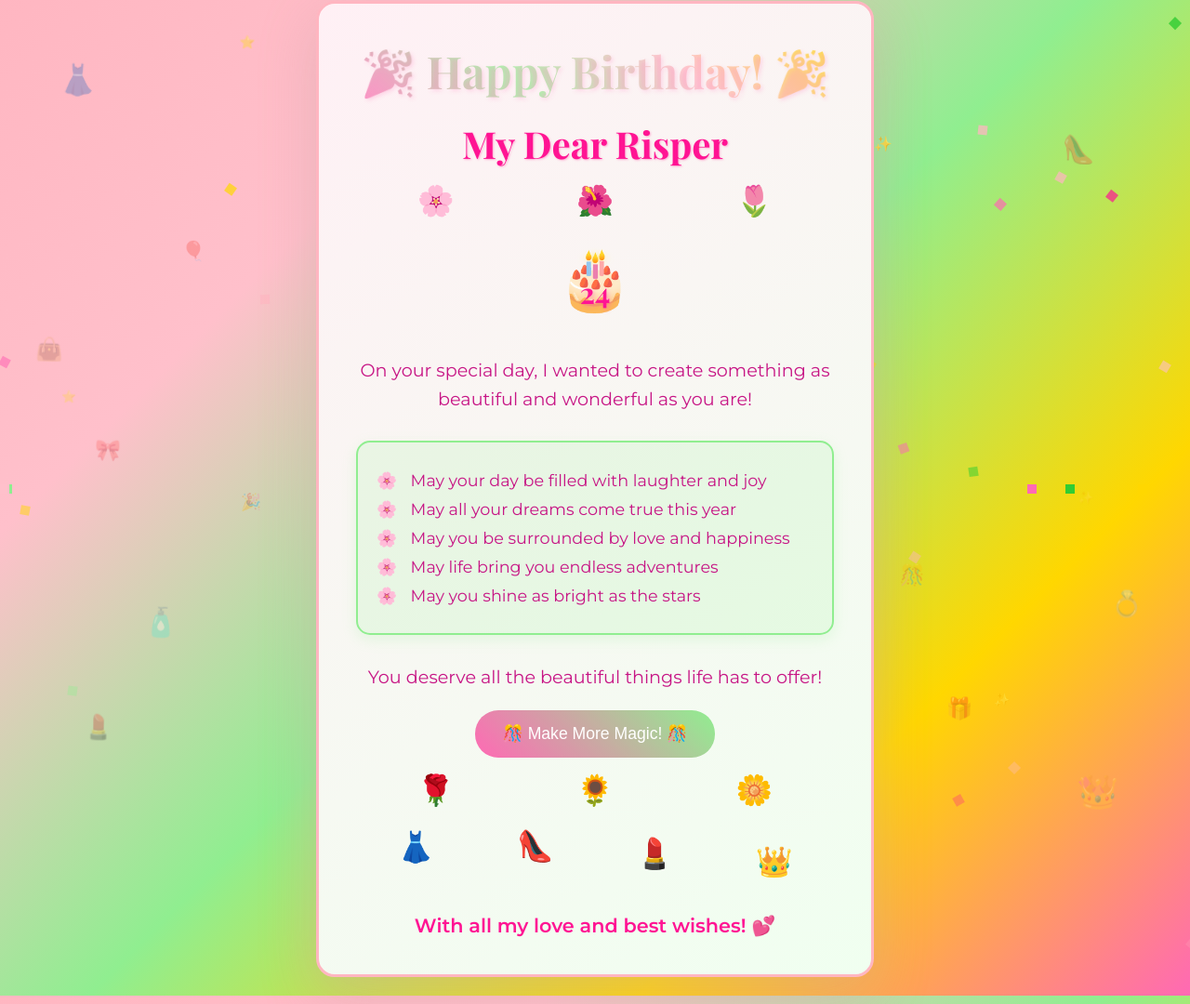
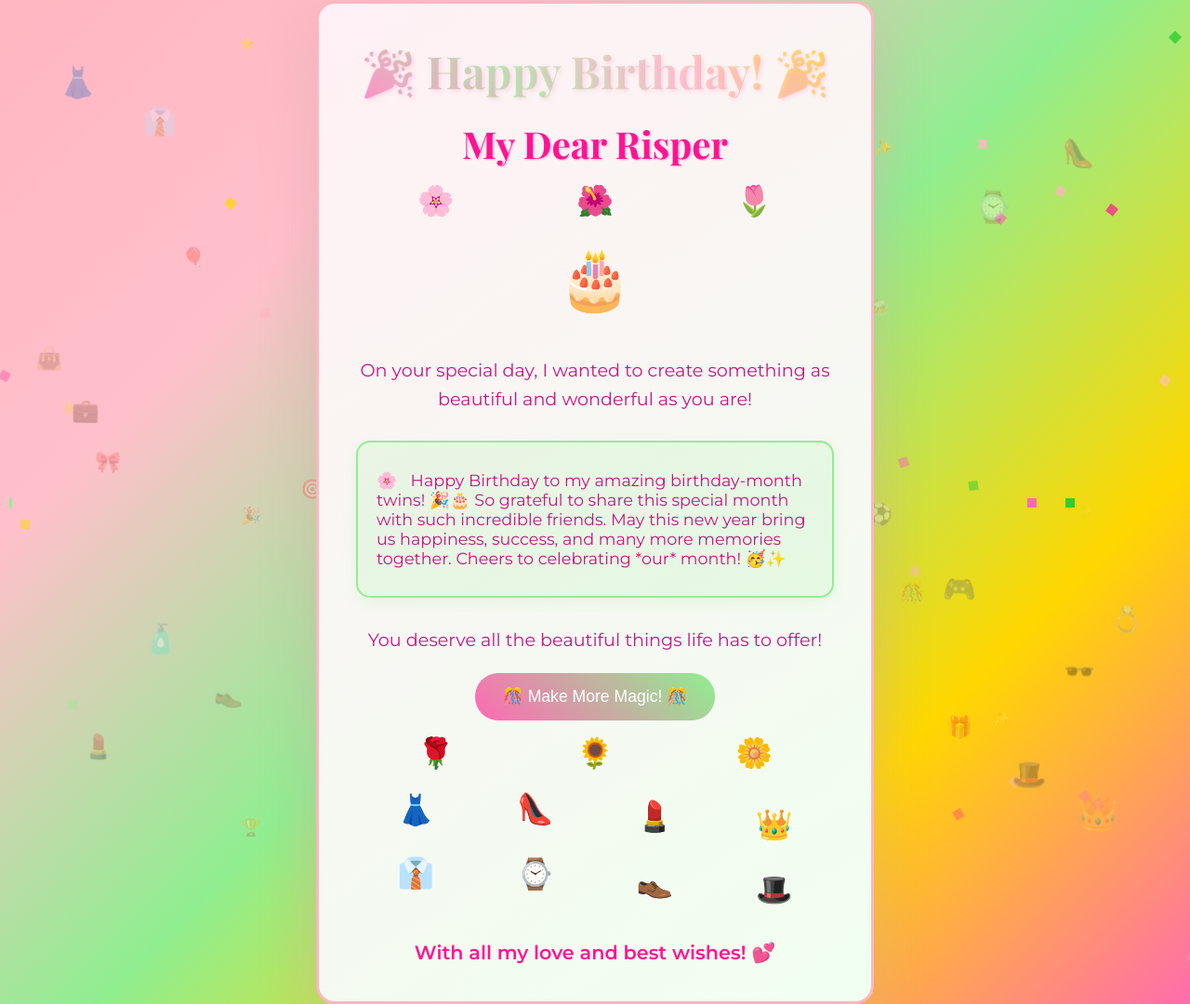
Before and after one commit to maturwekerubo-ship-it/carDD, a plain HTML site: page birthday-card.html in a window 1280 px wide. Shown: the part 19-1099 px from the top of the page at 93% size. Drawn offline with nearby package versions, Linux system fonts and the light colour scheme.

Commit message:
change 2

```diff
--- a/birthday-card.html
+++ b/birthday-card.html
@@ -3,7 +3,7 @@
 <head>
     <meta charset="UTF-8">
     <meta name="viewport" content="width=device-width, initial-scale=1.0">
-    <title>Happy Birthday Risper! 🦋</title>
+    <title>Happy Birthday darlings 🦋</title>
     <link href="https://fonts.googleapis.com/css2?family=Playfair+Display:wght@400;700&family=Montserrat:wght@400;600&display=swap" rel="stylesheet">
     <style>
         * {
@@ -106,6 +106,13 @@
             animation: pulse 1.5s ease-in-out infinite;
         }
 
+        .masculine-silhouettes {
+            display: flex;
+            justify-content: space-around;
+            margin: 20px 0;
+            flex-wrap: wrap;
+        }
+
         .girly-silhouettes {
             display: flex;
             justify-content: space-around;
@@ -123,6 +130,11 @@
         .silhouette:nth-child(2) { animation-delay: 0.7s; }
         .silhouette:nth-child(3) { animation-delay: 1.2s; }
         .silhouette:nth-child(4) { animation-delay: 1.7s; }
+
+        .masculine-silhouettes .silhouette:nth-child(1) { animation-delay: 0.3s; }
+        .masculine-silhouettes .silhouette:nth-child(2) { animation-delay: 0.8s; }
+        .masculine-silhouettes .silhouette:nth-child(3) { animation-delay: 1.3s; }
+        .masculine-silhouettes .silhouette:nth-child(4) { animation-delay: 1.8s; }
 
         .bg-silhouette {
             position: absolute;
@@ -431,11 +443,25 @@
     <div class="bg-silhouette" style="top: 45%; left: 8%; font-size: 1.4em;">🎀</div>
     <div class="bg-silhouette" style="bottom: 35%; left: 12%; font-size: 1.9em;">🧴</div>
 
+    <!-- Masculine Silhouettes -->
+    <div class="bg-silhouette" style="top: 12%; left: 12%; font-size: 1.8em;">👔</div>
+    <div class="bg-silhouette" style="top: 20%; right: 15%; font-size: 2em;">⌚</div>
+    <div class="bg-silhouette" style="bottom: 30%; left: 18%; font-size: 1.6em;">👞</div>
+    <div class="bg-silhouette" style="bottom: 22%; right: 12%; font-size: 1.9em;">🎩</div>
+    <div class="bg-silhouette" style="top: 40%; left: 6%; font-size: 1.5em;">💼</div>
+    <div class="bg-silhouette" style="top: 65%; right: 8%; font-size: 1.7em;">🕶️</div>
+    <div class="bg-silhouette" style="top: 50%; right: 25%; font-size: 1.4em;">⚽</div>
+    <div class="bg-silhouette" style="bottom: 40%; right: 18%; font-size: 1.8em;">🎮</div>
+
     <!-- Birthday Elements -->
     <div class="bg-element" style="top: 25%; left: 15%; font-size: 1.6em;">🎈</div>
     <div class="bg-element" style="top: 70%; right: 18%; font-size: 1.8em;">🎁</div>
     <div class="bg-element" style="top: 50%; left: 20%; font-size: 1.4em;">🎉</div>
     <div class="bg-element" style="bottom: 40%; right: 22%; font-size: 1.7em;">🎊</div>
+    <div class="bg-element" style="top: 30%; right: 25%; font-size: 1.5em;">🍻</div>
+    <div class="bg-element" style="bottom: 50%; left: 25%; font-size: 1.6em;">🎯</div>
+    <div class="bg-element" style="top: 80%; left: 20%; font-size: 1.4em;">🏆</div>
+    <div class="bg-element" style="bottom: 60%; right: 30%; font-size: 1.5em;">🚗</div>
 
     <!-- Butterflies -->
     <div class="butterfly">🦋</div>
@@ -456,7 +482,6 @@
 
         <div class="cake-container">
             <div class="cake">🎂</div>
-            <div class="age-number">24</div>
         </div>
 
         <div class="card-content">
@@ -465,11 +490,13 @@
             </p>
 
             <div class="wishes-list">
-                <div class="wish-item">May your day be filled with laughter and joy</div>
-                <div class="wish-item">May all your dreams come true this year</div>
-                <div class="wish-item">May you be surrounded by love and happiness</div>
-                <div class="wish-item">May life bring you endless adventures</div>
-                <div class="wish-item">May you shine as bright as the stars</div>
+                <div class="wish-item">Happy Birthday to my amazing birthday-month twins! 🎉🎂
+
+So grateful to share this special month with such incredible friends. May this new year bring us happiness, success, and many more memories together.
+
+Cheers to celebrating *our* month! 🥳✨
+</div>
+
             </div>
 
             <p class="birthday-message">
@@ -492,6 +519,13 @@
             <div class="silhouette">👠</div>
             <div class="silhouette">💄</div>
             <div class="silhouette">👑</div>
+        </div>
+
+        <div class="masculine-silhouettes">
+            <div class="silhouette">👔</div>
+            <div class="silhouette">⌚</div>
+            <div class="silhouette">👞</div>
+            <div class="silhouette">🎩</div>
         </div>
 
         <div class="footer-message">
```
